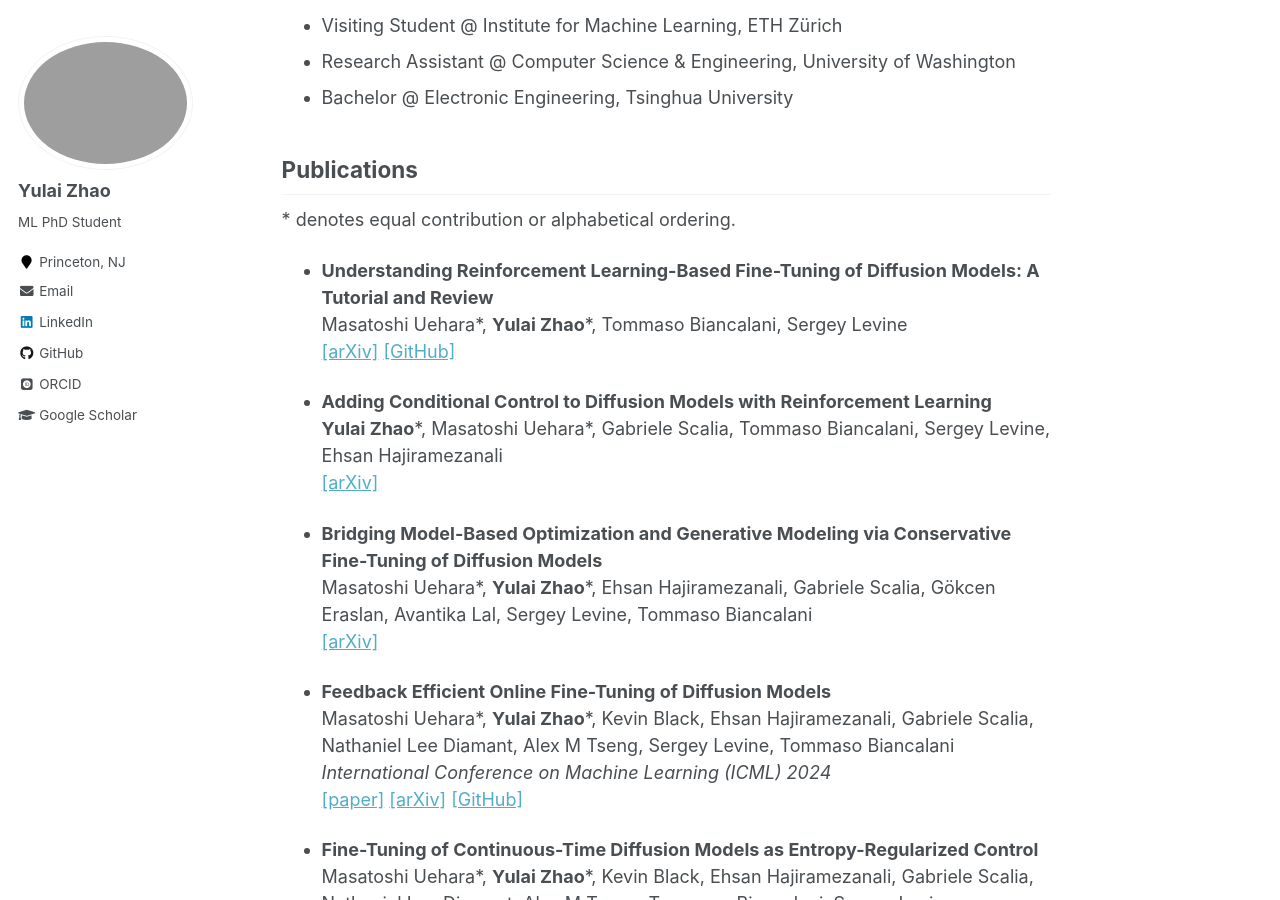
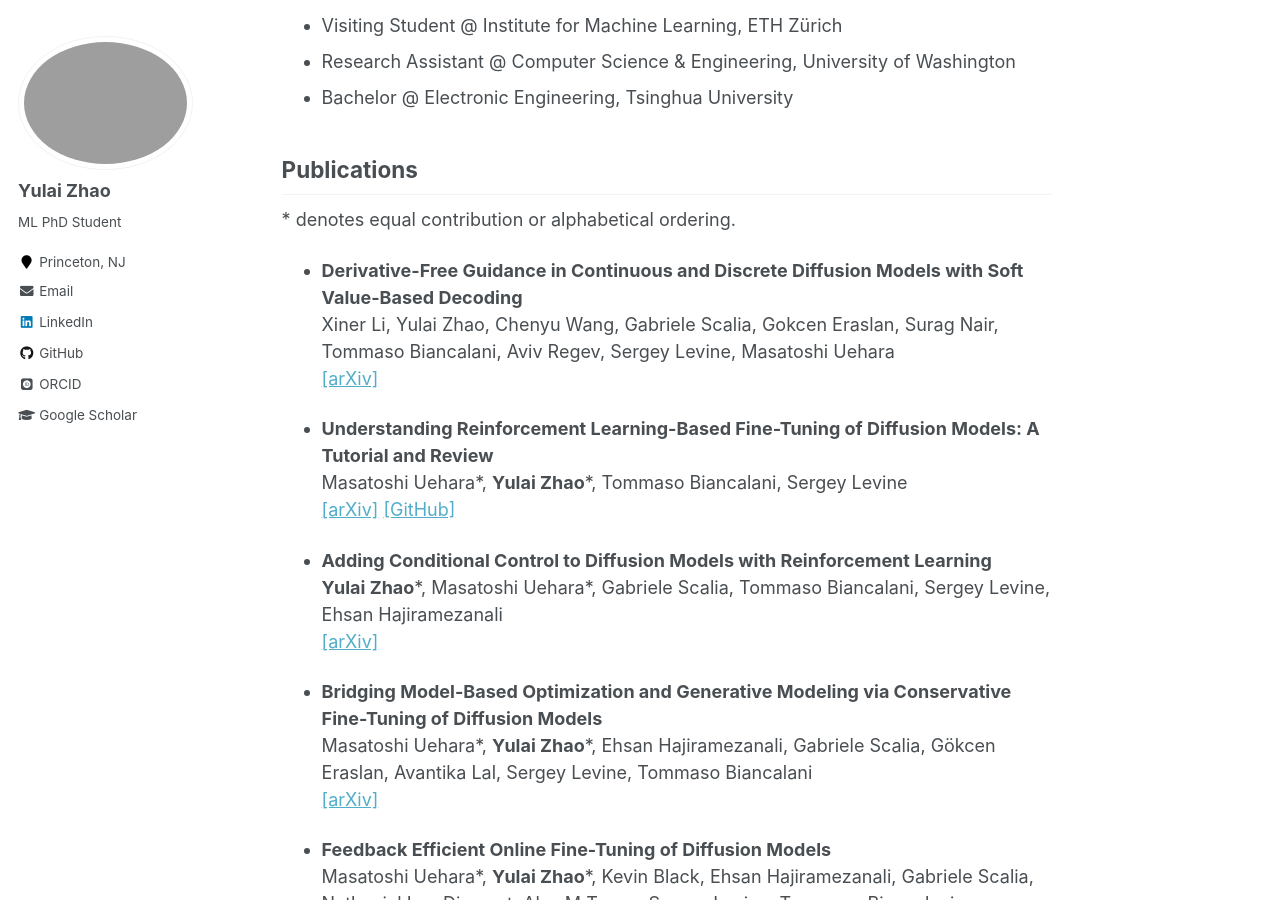
Before and after one commit to zhaoyl18/zhaoyl18.github.io, a Jekyll site: the page built from _pages/about.md, in a window 1280 px wide and 900 px high, scrolled down 508 px. Built offline with Jekyll 4.4.1, drawn with Linux system fonts in a browser that asks for light colours; some web fonts are replaced.

Commit message:
Update about.md

```diff
--- a/_pages/about.md
+++ b/_pages/about.md
@@ -23,6 +23,10 @@ My research primarily explores modern reinforcement learning and diffusion model
 ## Publications
 
 \* denotes equal contribution or alphabetical ordering.
+
+- **Derivative-Free Guidance in Continuous and Discrete Diffusion Models with Soft Value-Based Decoding**
+  Xiner Li, Yulai Zhao, Chenyu Wang, Gabriele Scalia, Gokcen Eraslan, Surag Nair, Tommaso Biancalani, Aviv Regev, Sergey Levine, Masatoshi Uehara
+  [[arXiv]](https://arxiv.org/abs/2408.08252)
 
 - **Understanding Reinforcement Learning-Based Fine-Tuning of Diffusion Models: A Tutorial and Review**
   Masatoshi Uehara\*, **Yulai Zhao**\*, Tommaso Biancalani, Sergey Levine
```
